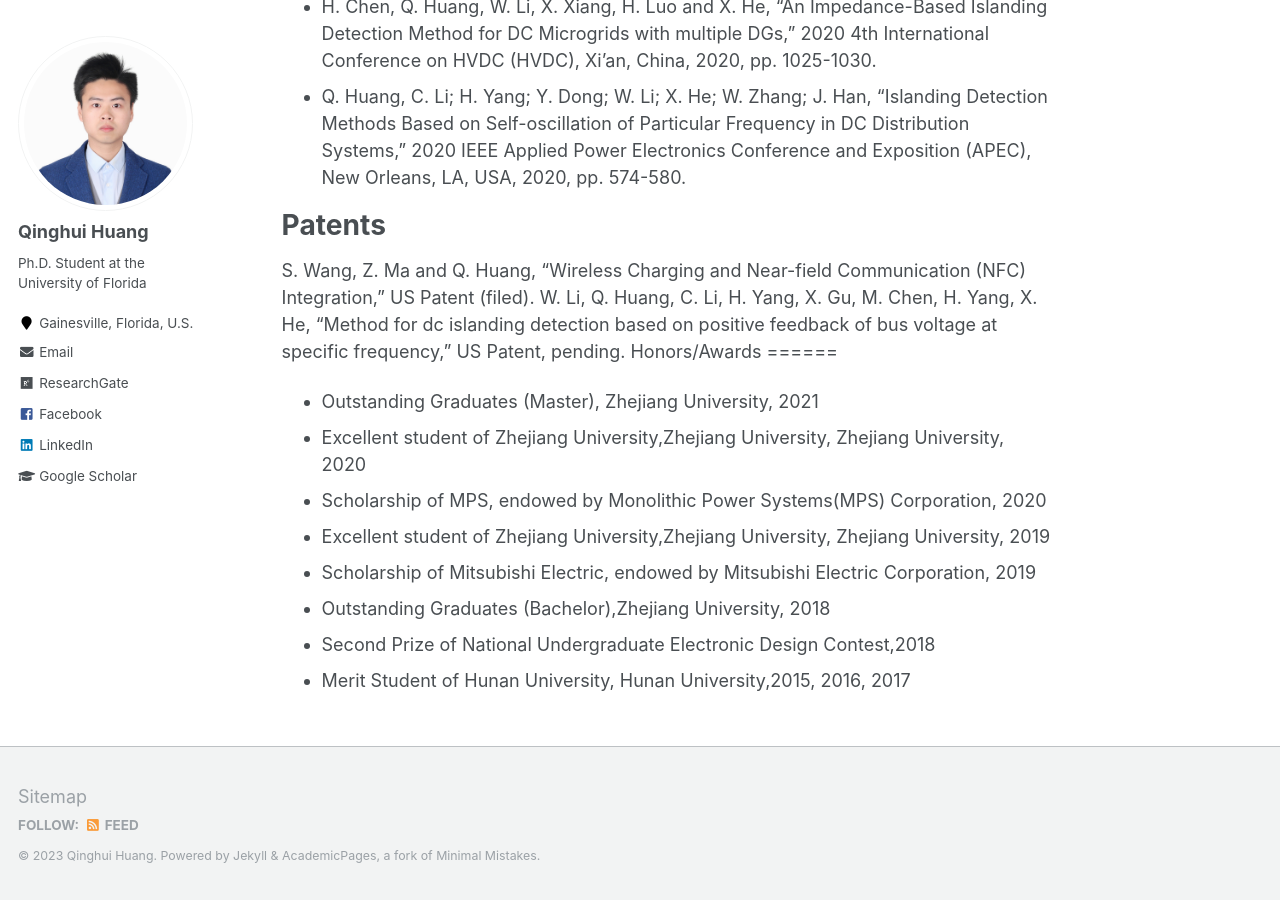
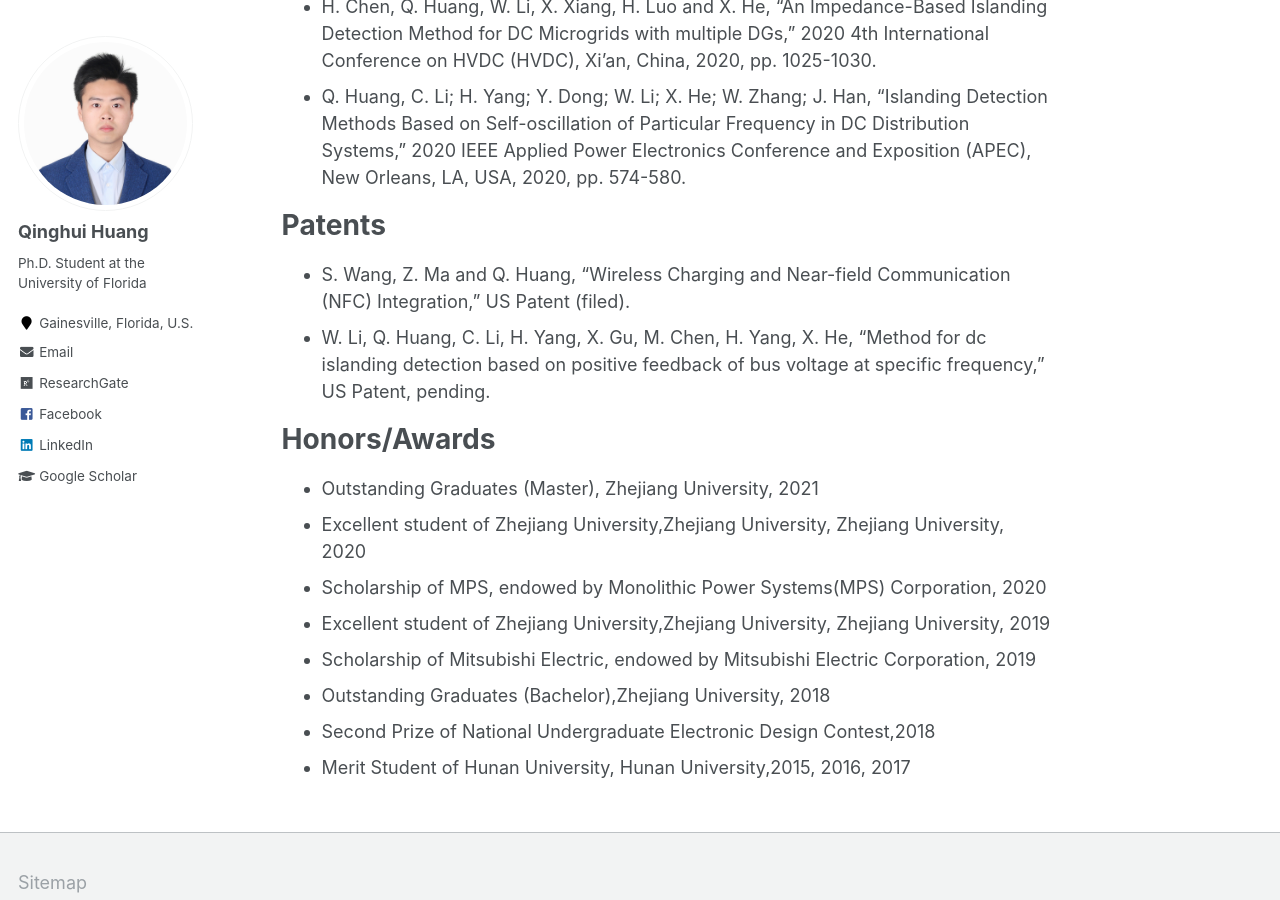
Before and after one commit to slionnnnnn/yanwenlai, a Jekyll site: the page built from _pages/about.md, in a window 1280 px wide and 900 px high, scrolled down 804 px. Built offline with Jekyll 4.4.1, drawn with Linux system fonts in a browser that asks for light colours.

```diff
--- a/_pages/about.md
+++ b/_pages/about.md
@@ -32,8 +32,9 @@ Publications
 Patents
 ======
 
-S. Wang, Z. Ma and Q. Huang, “Wireless Charging and Near-field Communication (NFC) Integration,” US Patent (filed).
-W. Li, Q. Huang, C. Li, H. Yang, X. Gu, M. Chen, H. Yang, X. He, “Method for dc islanding detection based on positive feedback of bus voltage at specific frequency,” US Patent, pending.
+* S. Wang, Z. Ma and Q. Huang, “Wireless Charging and Near-field Communication (NFC) Integration,” US Patent (filed).
+* W. Li, Q. Huang, C. Li, H. Yang, X. Gu, M. Chen, H. Yang, X. He, “Method for dc islanding detection based on positive feedback of bus voltage at specific frequency,” US Patent, pending.
+
 Honors/Awards
 ======
 * Outstanding Graduates (Master), Zhejiang University, 2021
```
